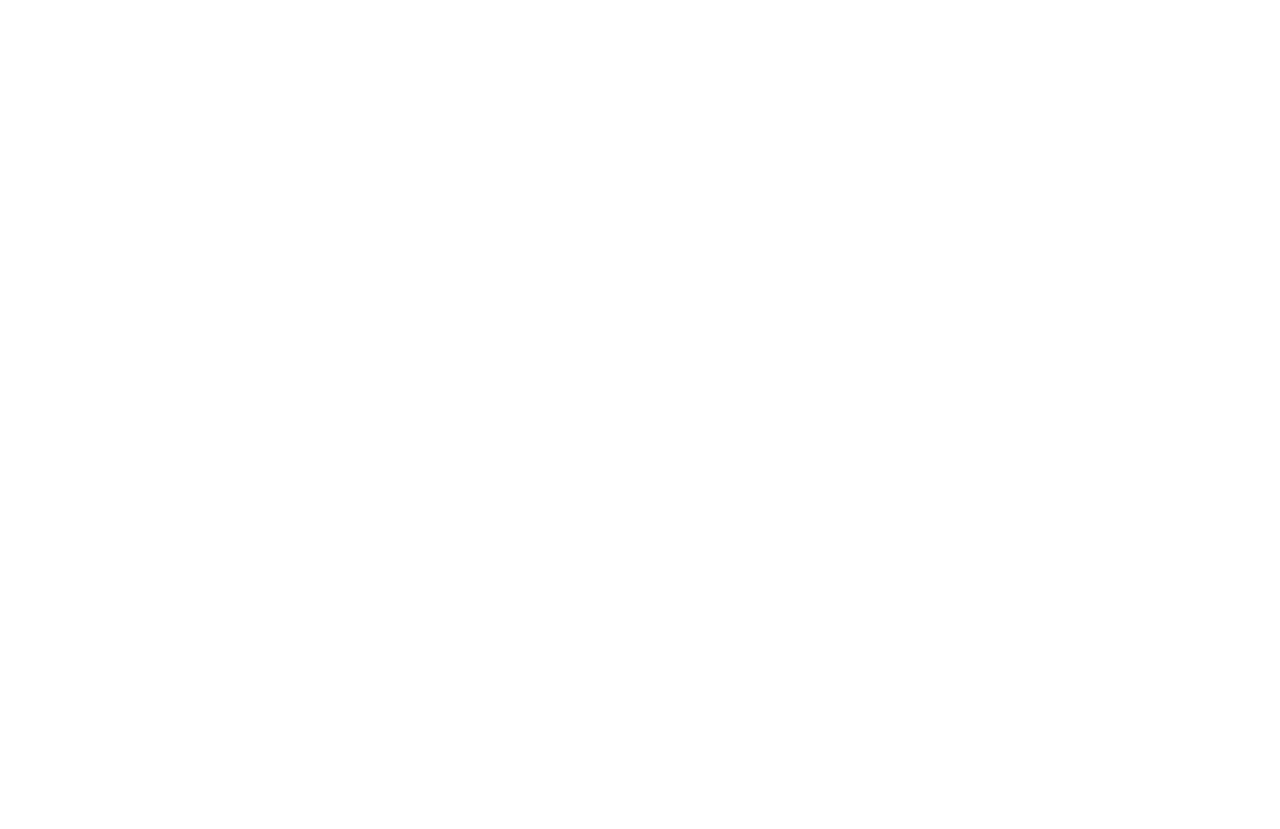
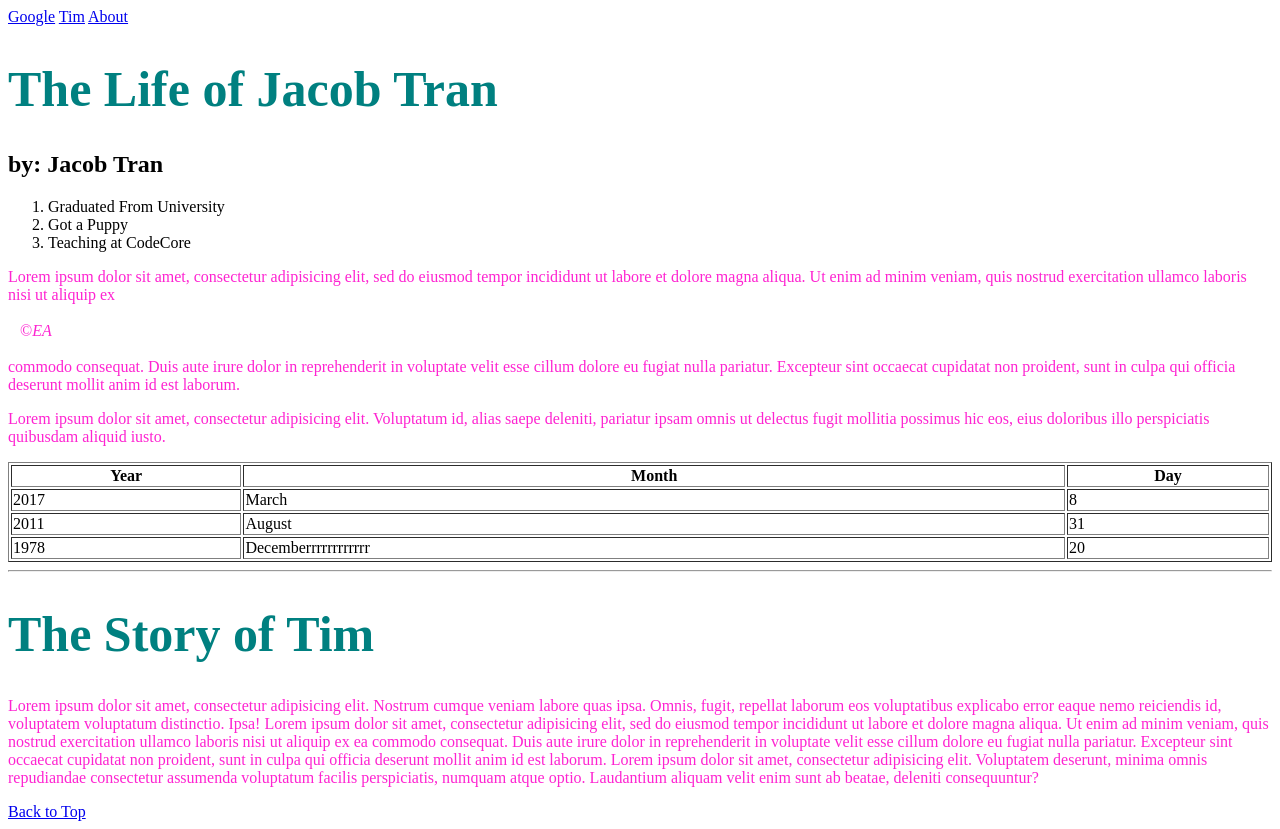
Before and after one commit to CodeCoreYVR/mar_2017_fundamentals, a plain HTML site: page day_2_html_css/index.html in a window 1280 px wide. Before the commit the page ends 800 px from the top, so only its background shows below. Drawn offline with Linux system fonts and the light colour scheme.

Commit message:
add day 2 files

```diff
--- /dev/null
+++ b/day_2_html_css/about.html
@@ -0,0 +1,15 @@
+<!DOCTYPE html>
+<html>
+  <head>
+    <meta charset="utf-8">
+    <title>About Me</title>
+    <link href="style.css" rel="stylesheet">
+  </head>
+  <body>
+    <h1>About Me</h1>
+    <!-- jpg, png, svg, gif -->
+    <img src="http://cdn1-www.dogtime.com/assets/uploads/gallery/30-impossibly-cute-puppies/impossibly-cute-puppy-2.jpg" width="200px" alt="" />
+    <img src="kittens.jpg" width="200px" alt="" />
+    <p>Lorem ipsum dolor sit amet, consectetur adipisicing elit, sed do eiusmod tempor incididunt ut labore et dolore magna aliqua. Ut enim ad minim veniam, quis nostrud exercitation ullamco laboris nisi ut aliquip ex ea commodo consequat. Duis aute irure dolor in reprehenderit in voluptate velit esse cillum dolore eu fugiat nulla pariatur. Excepteur sint occaecat cupidatat non proident, sunt in culpa qui officia deserunt mollit anim id est laborum.</p>
+  </body>
+</html>
--- a/day_2_html_css/index.html
+++ b/day_2_html_css/index.html
@@ -1 +1,58 @@
 <!-- good evening fundamentals! -->
+<!doctype html>
+<html>
+  <head>
+    <title>This Is My First Webpage</title>
+    <meta name="description" content="This is the first webite I've ever created from scratch." />
+    <link href="style.css" rel="stylesheet">
+  </head>
+  <body>
+    <nav>
+      <a href="http://www.google.com/">Google</a>
+      <a href="#tim">Tim</a>
+      <a href="about.html">About</a>
+    </nav>
+    <h1>The Life of Jacob Tran</h1>
+    <h2>by: Jacob Tran</h2>
+
+    <ol>
+      <li>Graduated From University</li>
+      <li>Got a Puppy</li>
+      <li>Teaching at CodeCore</li>
+    </ol>
+
+    <p>Lorem ipsum dolor sit amet, consectetur adipisicing elit, sed do eiusmod tempor incididunt ut labore et dolore magna aliqua. Ut enim ad minim veniam, quis nostrud exercitation ullamco laboris nisi ut aliquip ex<br/><br/> &nbsp;&nbsp;&nbsp;&copy;<em>EA</em><br><br>commodo consequat. Duis aute irure dolor in reprehenderit in voluptate velit esse cillum dolore eu fugiat nulla pariatur. Excepteur sint occaecat cupidatat non proident, sunt in culpa qui officia deserunt mollit anim id est laborum.</p>
+    <p>Lorem ipsum dolor sit amet, consectetur adipisicing elit. Voluptatum id, alias saepe deleniti, pariatur ipsam omnis ut delectus fugit mollitia possimus hic eos, eius doloribus illo perspiciatis quibusdam aliquid iusto.</p>
+
+    <!-- to duplicate a line of code quickly in atom: cmd + shift + d -->
+    <!-- cmd + / quickly comments out a line of code -->
+    <!-- this should be a comment -->
+    <table border="1" width="100%">
+      <tr>
+        <th>Year</th>
+        <th>Month</th>
+        <th>Day</th>
+      </tr>
+      <tr>
+        <td>2017</td>
+        <td>March</td>
+        <td>8</td>
+      </tr>
+      <tr>
+        <td>2011</td>
+        <td>August</td>
+        <td>31</td>
+      </tr>
+      <tr>
+        <td>1978</td>
+        <td>Decemberrrrrrrrrrrr</td>
+        <td>20</td>
+      </tr>
+    </table>
+
+    <hr>
+    <h1 id="tim">The Story of Tim</h1>
+    <p>Lorem ipsum dolor sit amet, consectetur adipisicing elit. Nostrum cumque veniam labore quas ipsa. Omnis, fugit, repellat laborum eos voluptatibus explicabo error eaque nemo reiciendis id, voluptatem voluptatum distinctio. Ipsa! Lorem ipsum dolor sit amet, consectetur adipisicing elit, sed do eiusmod tempor incididunt ut labore et dolore magna aliqua. Ut enim ad minim veniam, quis nostrud exercitation ullamco laboris nisi ut aliquip ex ea commodo consequat. Duis aute irure dolor in reprehenderit in voluptate velit esse cillum dolore eu fugiat nulla pariatur. Excepteur sint occaecat cupidatat non proident, sunt in culpa qui officia deserunt mollit anim id est laborum. Lorem ipsum dolor sit amet, consectetur adipisicing elit. Voluptatem deserunt, minima omnis repudiandae consectetur assumenda voluptatum facilis perspiciatis, numquam atque optio. Laudantium aliquam velit enim sunt ab beatae, deleniti consequuntur?</p>
+    <a href="#top">Back to Top</a>
+  </body>
+</html>
--- /dev/null
+++ b/day_2_html_css/style.css
@@ -0,0 +1,17 @@
+h1 {
+  color: teal !important;
+  font-size: 50px;
+  /*font-style: italic;*/
+  font-family: "Diplomata SC", "MineCrafter 4", "Roblox 3";
+  /* google font */
+}
+
+p {
+  /*color: darkgrey;*/
+  /* red, green blue */
+  /* 0 - 255 */
+  /*color: rgb(13, 133, 233);*/
+  /* 00 -> FF */
+  /* 0 - 255 */
+  color: #FE23D1;
+}
```
Also changed, not shown: day_2_html_css/contact.html (added, +53 -0 lines), day_2_html_css/pretty.html (added, +20 -0 lines), day_2_html_css/kittens.jpg (added).
